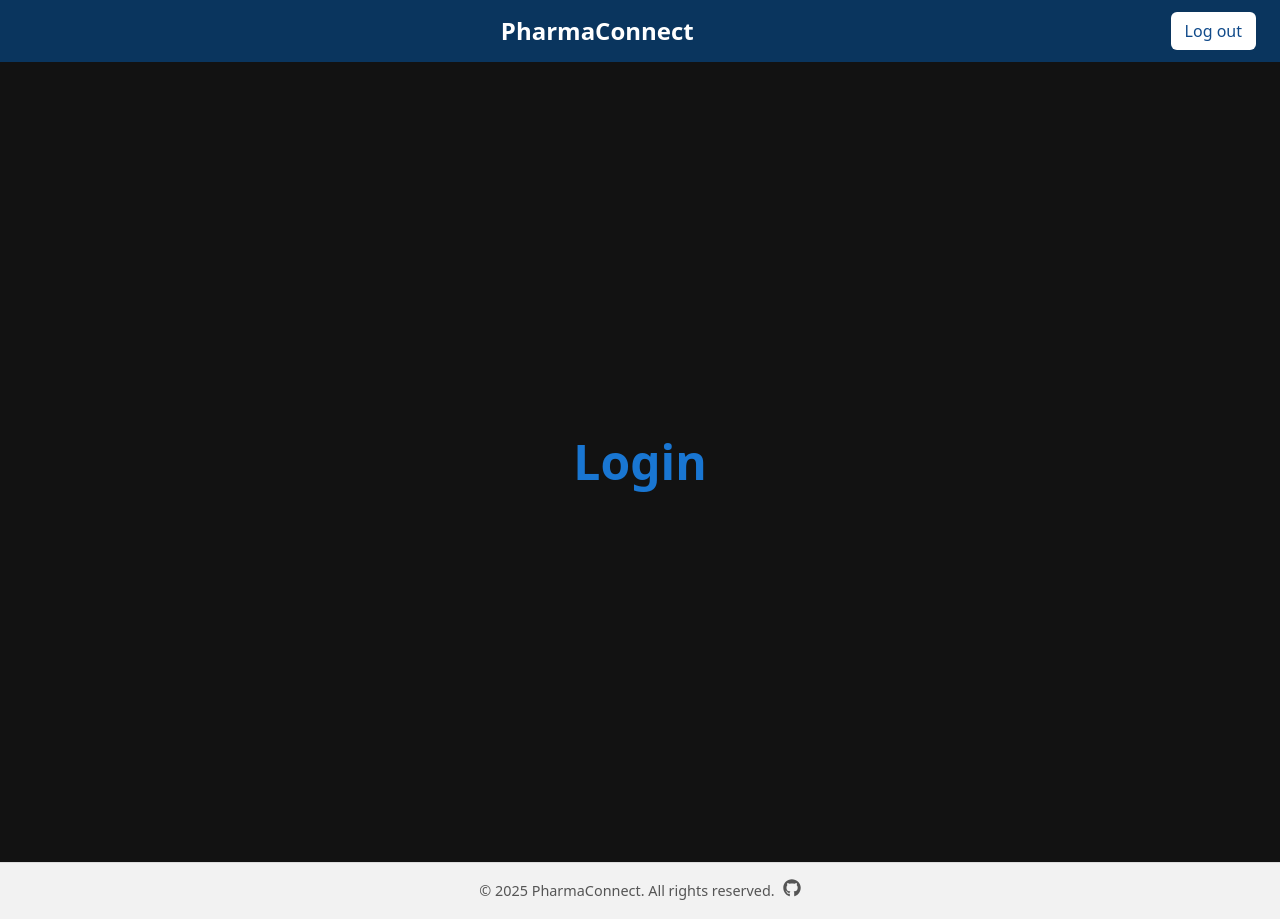
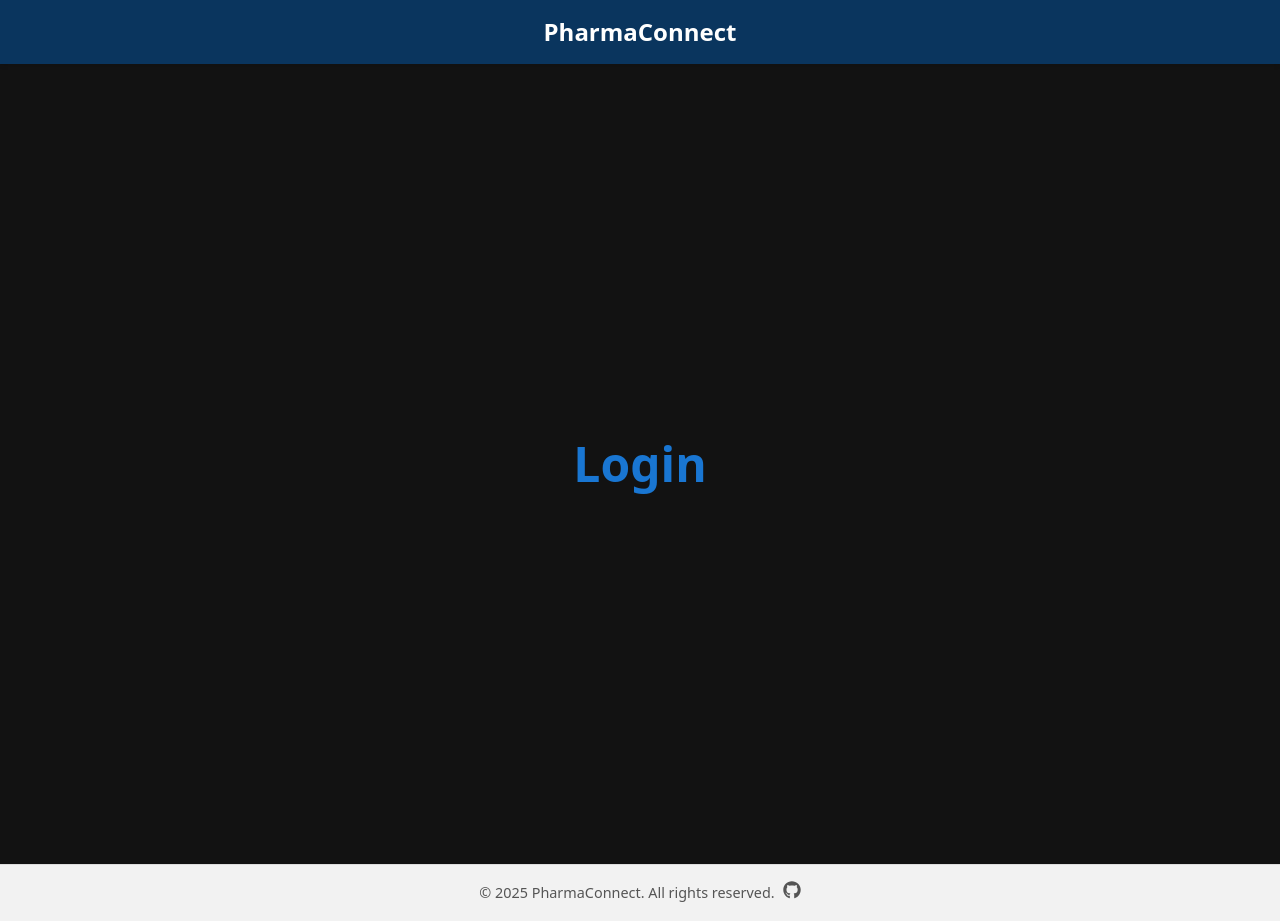
Before and after one commit to UBB-Project/PharmaConnect, a React (Vite) app in the folder frontend/: page /login in a window 1280 px wide. Built offline with nearby package versions, Linux system fonts and the light colour scheme.

Commit message:
Refactor project structure, apply WAVE accessibility improvements, and implement review suggestions

```diff
--- a/frontend/src/App.jsx
+++ b/frontend/src/App.jsx
@@ -1,7 +1,7 @@
 import { Routes, Route } from "react-router-dom";
-import Header from "./components/Header";
-import Footer from "./components/Footer";
-import LoginPage from "./pages/LoginPage.jsx";
+import Header from "./components/Header/Header.jsx";
+import Footer from "./components/Footer/Footer.jsx";
+import LoginPage from "./pages/LoginPage/LoginPage.jsx";
 import "./App.css";
 
 function App() {
--- a/frontend/src/components/Footer.jsx
+++ b/frontend/src/components/Footer/Footer.jsx
@@ -5,12 +5,13 @@ import { FaGithub } from "react-icons/fa";
 export default function Footer() {
     return (
         <footer className="footer">
-            <span>© 2025 PharmaConnect. All rights reserved.</span>
+            <p>© 2025 PharmaConnect. All rights reserved.</p>
             <a
                 href="https://github.com/UBB-Project/PharmaConnect"
                 target="_blank"
                 rel="noopener noreferrer"
                 className="github-link"
+                aria-label="PharmaConnect GitHub Repository"
             >
                 <FaGithub size={18} />
             </a>
--- a/frontend/src/components/Header.css
+++ b/frontend/src/components/Header/Header.css
@@ -4,13 +4,24 @@
     align-items: center;
     background-color: #0a355e;
     color: white;
+    height: 64px;
+    position: relative;
     padding: 12px 24px;
     box-shadow: 0 2px 4px rgba(0, 0, 0, 0.1);
 }
 
 .header-title {
+    position: absolute;
+    left: 50%;
+    transform: translateX(-50%);
     font-size: 1.5rem;
     font-weight: 600;
+    margin: 0;
+}
+
+
+.header-left {
+width: 90px;
 }
 
 .logout-btn {
--- a/frontend/src/components/Header.jsx
+++ b/frontend/src/components/Header/Header.jsx
@@ -1,15 +1,17 @@
 import React, { useState } from "react";
-import Popup from "./Popup";
+import Popup from "../Popup/Popup.jsx";
 import "./Header.css";
-import { useNavigate } from "react-router-dom";
+import { useNavigate, useLocation } from "react-router-dom";
 
 export default function Header() {
     const [showPopup, setShowPopup] = useState(false);
     const navigate = useNavigate();
+    const location = useLocation();
 
     const handleLogoutClick = () => {
         setShowPopup(true);
     };
+
 
     const confirmLogout = (confirm) => {
         setShowPopup(false);
@@ -18,17 +20,25 @@ export default function Header() {
         }
     };
 
+    const hideLogoutButton = location.pathname === "/login";
+
     return (
         <header className="header">
             <div className="header-left"></div>
             <h1 className="header-title">PharmaConnect</h1>
-            <button className="logout-btn" onClick={handleLogoutClick}>
-                Log out
-            </button>
+
+            {!hideLogoutButton && (
+                <button className="logout-btn"
+                        onClick={handleLogoutClick}
+                        aria-label="Log out of PharmaConnect"
+                >
+                    Log out
+                </button>
+            )}
 
             {showPopup && (
                 <Popup
-                    message="Are you sure you want to do this?"
+                    message="Are you sure you want to logout?"
                     onConfirm={confirmLogout}
                 />
             )}
--- a/frontend/src/components/Popup.jsx
+++ /dev/null
@@ -1,20 +0,0 @@
-import React from "react";
-import "./Popup.css";
-
-export default function Popup({ message, onConfirm }) {
-    return (
-        <div className="popup-overlay">
-            <div className="popup-box">
-                <p className="popup-message">{message}</p>
-                <div className="popup-buttons">
-                    <button className="yes-btn" onClick={() => onConfirm(true)}>
-                        Yes
-                    </button>
-                    <button className="no-btn" onClick={() => onConfirm(false)}>
-                        No
-                    </button>
-                </div>
-            </div>
-        </div>
-    );
-}
--- /dev/null
+++ b/frontend/src/components/Popup/Popup.jsx
@@ -0,0 +1,26 @@
+import React from "react";
+import "./Popup.css";
+
+export default function Popup({ message, onConfirm }) {
+    return (
+        <div className="popup-overlay">
+            <div className="popup-box">
+                <p id="popup-message" className="popup-message">{message}</p>
+                <div className="popup-buttons">
+                    <button className="yes-btn"
+                            onClick={() => onConfirm(true)}
+                            aria-label="Confirm"
+                    >
+                        Yes
+                    </button>
+                    <button className="no-btn"
+                            onClick={() => onConfirm(false)}
+                            aria-label="Cancel"
+                    >
+                        No
+                    </button>
+                </div>
+            </div>
+        </div>
+    );
+}
```
Also changed, not shown: frontend/src/components/Footer/Footer.css (renamed from frontend/src/components/Footer.css), frontend/src/components/Popup/Popup.css (renamed from frontend/src/components/Popup.css), frontend/src/pages/HomePage/HomePage.css (renamed from frontend/src/pages/HomePage.css), frontend/src/pages/HomePage/HomePage.jsx (renamed from frontend/src/pages/HomePage.jsx), frontend/src/pages/LoginPage/LoginPage.css (renamed from frontend/src/pages/LoginPage.css), frontend/src/pages/LoginPage/LoginPage.jsx (renamed from frontend/src/pages/LoginPage.jsx).
